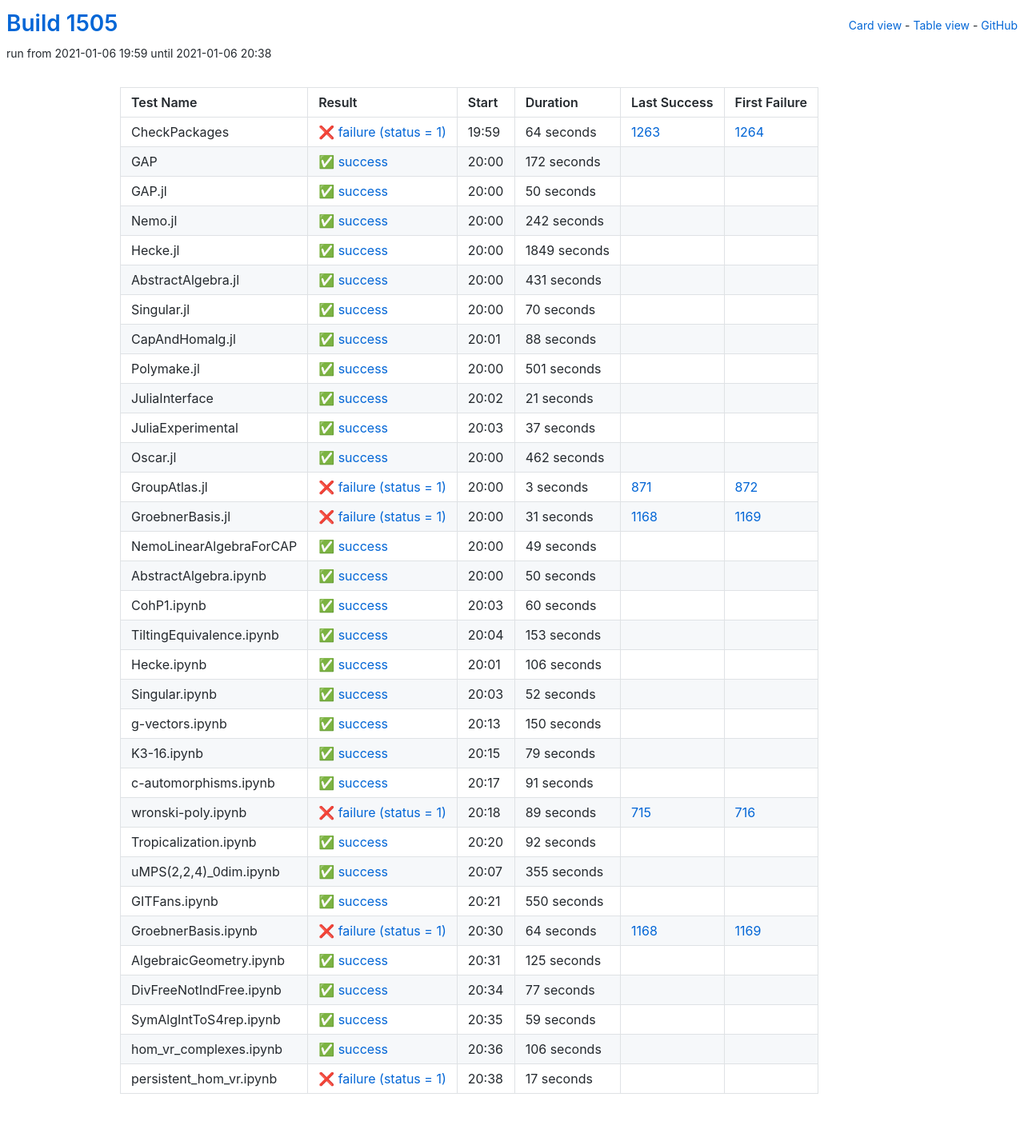
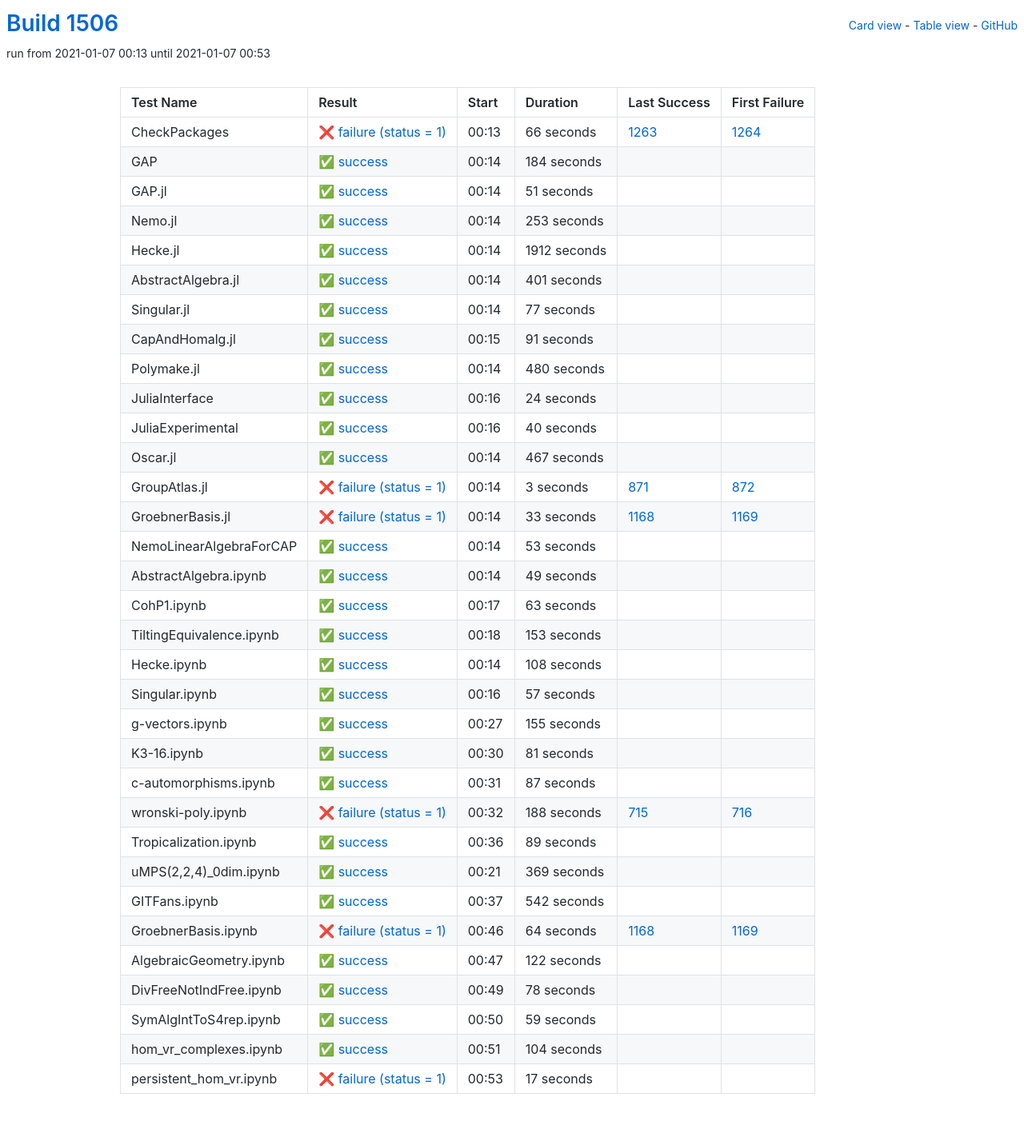
Before and after one commit to oscar-system/oscar-ci-status-stable, a Jekyll site: the page built from table.html, in a window 1280 px wide. Shown: the whole page at 80% size. Built offline with Jekyll 4.4.1, drawn with Linux system fonts in a browser that asks for light colours.

Commit message:
Build #1506

```diff
--- a/_data/ci.yml
+++ b/_data/ci.yml
@@ -1,6 +1,6 @@
 ---
-build: 1505
-build_url: https://oscarci.mathematik.uni-kl.de/job/oscar-stable/1505/
+build: 1506
+build_url: https://oscarci.mathematik.uni-kl.de/job/oscar-stable/1506/
 job: oscar-stable
 organization: oscar-system
 repo: oscar-ci-status-stable
@@ -8,152 +8,152 @@ repourl: https://github.com/oscar-system/oscar-ci-status-stable
 tests:
 - name: CheckPackages
   id: checkpackages
-  log: https://oscarci.mathematik.uni-kl.de/job/oscar-stable/1505/artifact/logs/build-1505/CheckPackages.log
-  start: 2021-01-06 19:59
+  log: https://oscarci.mathematik.uni-kl.de/job/oscar-stable/1506/artifact/logs/build-1506/CheckPackages.log
+  start: 2021-01-07 00:13
   success: false
   exitcode: 1
   status: failure
-  duration: 64
+  duration: 66
   last_success: 1263
   last_success_url: https://oscarci.mathematik.uni-kl.de/job/oscar-stable/1263/
   first_failure: 1264
   first_failure_url: https://oscarci.mathematik.uni-kl.de/job/oscar-stable/1264/
 - name: GAP
   id: gap
-  log: https://oscarci.mathematik.uni-kl.de/job/oscar-stable/1505/artifact/logs/build-1505/GAP.log
-  start: 2021-01-06 20:00
+  log: https://oscarci.mathematik.uni-kl.de/job/oscar-stable/1506/artifact/logs/build-1506/GAP.log
+  start: 2021-01-07 00:14
   success: true
   exitcode: 0
   status: success
-  duration: 172
+  duration: 184
   last_success: false
   last_success_url:
   first_failure: false
   first_failure_url:
 - name: GAP.jl
   id: gap-jl
-  log: https://oscarci.mathematik.uni-kl.de/job/oscar-stable/1505/artifact/logs/build-1505/GAP.jl.log
-  start: 2021-01-06 20:00
+  log: https://oscarci.mathematik.uni-kl.de/job/oscar-stable/1506/artifact/logs/build-1506/GAP.jl.log
+  start: 2021-01-07 00:14
   success: true
   exitcode: 0
   status: success
-  duration: 50
+  duration: 51
   last_success: false
   last_success_url:
   first_failure: false
   first_failure_url:
 - name: Nemo.jl
   id: nemo-jl
-  log: https://oscarci.mathematik.uni-kl.de/job/oscar-stable/1505/artifact/logs/build-1505/Nemo.jl.log
-  start: 2021-01-06 20:00
+  log: https://oscarci.mathematik.uni-kl.de/job/oscar-stable/1506/artifact/logs/build-1506/Nemo.jl.log
+  start: 2021-01-07 00:14
   success: true
   exitcode: 0
   status: success
-  duration: 242
+  duration: 253
   last_success: false
   last_success_url:
   first_failure: false
   first_failure_url:
 - name: Hecke.jl
   id: hecke-jl
-  log: https://oscarci.mathematik.uni-kl.de/job/oscar-stable/1505/artifact/logs/build-1505/Hecke.jl.log
-  start: 2021-01-06 20:00
+  log: https://oscarci.mathematik.uni-kl.de/job/oscar-stable/1506/artifact/logs/build-1506/Hecke.jl.log
+  start: 2021-01-07 00:14
   success: true
   exitcode: 0
   status: success
-  duration: 1849
+  duration: 1912
   last_success: false
   last_success_url:
   first_failure: false
   first_failure_url:
 - name: AbstractAlgebra.jl
   id: abstractalgebra-jl
-  log: https://oscarci.mathematik.uni-kl.de/job/oscar-stable/1505/artifact/logs/build-1505/AbstractAlgebra.jl.log
-  start: 2021-01-06 20:00
+  log: https://oscarci.mathematik.uni-kl.de/job/oscar-stable/1506/artifact/logs/build-1506/AbstractAlgebra.jl.log
+  start: 2021-01-07 00:14
   success: true
   exitcode: 0
   status: success
-  duration: 431
+  duration: 401
   last_success: false
   last_success_url:
   first_failure: false
   first_failure_url:
 - name: Singular.jl
   id: singular-jl
-  log: https://oscarci.mathematik.uni-kl.de/job/oscar-stable/1505/artifact/logs/build-1505/Singular.jl.log
-  start: 2021-01-06 20:00
+  log: https://oscarci.mathematik.uni-kl.de/job/oscar-stable/1506/artifact/logs/build-1506/Singular.jl.log
+  start: 2021-01-07 00:14
   success: true
   exitcode: 0
   status: success
-  duration: 70
+  duration: 77
   last_success: false
   last_success_url:
   first_failure: false
   first_failure_url:
 - name: CapAndHomalg.jl
   id: capandhomalg-jl
-  log: https://oscarci.mathematik.uni-kl.de/job/oscar-stable/1505/artifact/logs/build-1505/CapAndHomalg.jl.log
-  start: 2021-01-06 20:01
+  log: https://oscarci.mathematik.uni-kl.de/job/oscar-stable/1506/artifact/logs/build-1506/CapAndHomalg.jl.log
+  start: 2021-01-07 00:15
   success: true
   exitcode: 0
   status: success
-  duration: 88
+  duration: 91
   last_success: false
   last_success_url:
   first_failure: false
   first_failure_url:
 - name: Polymake.jl
   id: polymake-jl
-  log: https://oscarci.mathematik.uni-kl.de/job/oscar-stable/1505/artifact/logs/build-1505/Polymake.jl.log
-  start: 2021-01-06 20:00
+  log: https://oscarci.mathematik.uni-kl.de/job/oscar-stable/1506/artifact/logs/build-1506/Polymake.jl.log
+  start: 2021-01-07 00:14
   success: true
   exitcode: 0
   status: success
-  duration: 501
+  duration: 480
   last_success: false
   last_success_url:
   first_failure: false
   first_failure_url:
 - name: JuliaInterface
   id: juliainterface
-  log: https://oscarci.mathematik.uni-kl.de/job/oscar-stable/1505/artifact/logs/build-1505/JuliaInterface.log
-  start: 2021-01-06 20:02
+  log: https://oscarci.mathematik.uni-kl.de/job/oscar-stable/1506/artifact/logs/build-1506/JuliaInterface.log
+  start: 2021-01-07 00:16
   success: true
   exitcode: 0
   status: success
-  duration: 21
+  duration: 24
   last_success: false
   last_success_url:
   first_failure: false
   first_failure_url:
 - name: JuliaExperimental
   id: juliaexperimental
-  log: https://oscarci.mathematik.uni-kl.de/job/oscar-stable/1505/artifact/logs/build-1505/JuliaExperimental.log
-  start: 2021-01-06 20:03
+  log: https://oscarci.mathematik.uni-kl.de/job/oscar-stable/1506/artifact/logs/build-1506/JuliaExperimental.log
+  start: 2021-01-07 00:16
   success: true
   exitcode: 0
   status: success
-  duration: 37
+  duration: 40
   last_success: false
   last_success_url:
   first_failure: false
   first_failure_url:
 - name: Oscar.jl
   id: oscar-jl
-  log: https://oscarci.mathematik.uni-kl.de/job/oscar-stable/1505/artifact/logs/build-1505/Oscar.jl.log
-  start: 2021-01-06 20:00
+  log: https://oscarci.mathematik.uni-kl.de/job/oscar-stable/1506/artifact/logs/build-1506/Oscar.jl.log
+  start: 2021-01-07 00:14
   success: true
   exitcode: 0
   status: success
-  duration: 462
+  duration: 467
   last_success: false
   last_success_url:
   first_failure: false
   first_failure_url:
 - name: GroupAtlas.jl
   id: groupatlas-jl
-  log: https://oscarci.mathematik.uni-kl.de/job/oscar-stable/1505/artifact/logs/build-1505/GroupAtlas.jl.log
-  start: 2021-01-06 20:00
+  log: https://oscarci.mathematik.uni-kl.de/job/oscar-stable/1506/artifact/logs/build-1506/GroupAtlas.jl.log
+  start: 2021-01-07 00:14
   success: false
   exitcode: 1
   status: failure
@@ -164,20 +164,32 @@ tests:
   first_failure_url: https://oscarci.mathematik.uni-kl.de/job/oscar-stable/872/
 - name: GroebnerBasis.jl
   id: groebnerbasis-jl
-  log: https://oscarci.mathematik.uni-kl.de/job/oscar-stable/1505/artifact/logs/build-1505/GroebnerBasis.jl.log
-  start: 2021-01-06 20:00
+  log: https://oscarci.mathematik.uni-kl.de/job/oscar-stable/1506/artifact/logs/build-1506/GroebnerBasis.jl.log
+  start: 2021-01-07 00:14
   success: false
   exitcode: 1
   status: failure
-  duration: 31
+  duration: 33
   last_success: 1168
   last_success_url: https://oscarci.mathematik.uni-kl.de/job/oscar-stable/1168/
   first_failure: 1169
   first_failure_url: https://oscarci.mathematik.uni-kl.de/job/oscar-stable/1169/
 - name: NemoLinearAlgebraForCAP
   id: nemolinearalgebraforcap
-  log: https://oscarci.mathematik.uni-kl.de/job/oscar-stable/1505/artifact/logs/build-1505/NemoLinearAlgebraForCAP.log
-  start: 2021-01-06 20:00
+  log: https://oscarci.mathematik.uni-kl.de/job/oscar-stable/1506/artifact/logs/build-1506/NemoLinearAlgebraForCAP.log
+  start: 2021-01-07 00:14
+  success: true
+  exitcode: 0
+  status: success
+  duration: 53
+  last_success: false
+  last_success_url:
+  first_failure: false
+  first_failure_url:
+- name: AbstractAlgebra.ipynb
+  id: abstractalgebra-ipynb
+  log: https://oscarci.mathematik.uni-kl.de/job/oscar-stable/1506/artifact/logs/build-1506/AbstractAlgebra.ipynb.log
+  start: 2021-01-07 00:14
   success: true
   exitcode: 0
   status: success
@@ -186,34 +198,22 @@ tests:
   last_success_url:
   first_failure: false
   first_failure_url:
-- name: AbstractAlgebra.ipynb
-  id: abstractalgebra-ipynb
-  log: https://oscarci.mathematik.uni-kl.de/job/oscar-stable/1505/artifact/logs/build-1505/AbstractAlgebra.ipynb.log
-  start: 2021-01-06 20:00
+- name: CohP1.ipynb
+  id: cohp1-ipynb
+  log: https://oscarci.mathematik.uni-kl.de/job/oscar-stable/1506/artifact/logs/build-1506/CohP1.ipynb.log
+  start: 2021-01-07 00:17
   success: true
   exitcode: 0
   status: success
-  duration: 50
-  last_success: false
-  last_success_url:
-  first_failure: false
-  first_failure_url:
-- name: CohP1.ipynb
-  id: cohp1-ipynb
-  log: https://oscarci.mathematik.uni-kl.de/job/oscar-stable/1505/artifact/logs/build-1505/CohP1.ipynb.log
-  start: 2021-01-06 20:03
-  success: true
-  exitcode: 0
-  status: success
-  duration: 60
+  duration: 63
   last_success: false
   last_success_url:
   first_failure: false
   first_failure_url:
 - name: TiltingEquivalence.ipynb
   id: tiltingequivalence-ipynb
-  log: https://oscarci.mathematik.uni-kl.de/job/oscar-stable/1505/artifact/logs/build-1505/TiltingEquivalence.ipynb.log
-  start: 2021-01-06 20:04
+  log: https://oscarci.mathematik.uni-kl.de/job/oscar-stable/1506/artifact/logs/build-1506/TiltingEquivalence.ipynb.log
+  start: 2021-01-07 00:18
   success: true
   exitcode: 0
   status: success
@@ -224,116 +224,116 @@ tests:
   first_failure_url:
 - name: Hecke.ipynb
   id: hecke-ipynb
-  log: https://oscarci.mathematik.uni-kl.de/job/oscar-stable/1505/artifact/logs/build-1505/Hecke.ipynb.log
-  start: 2021-01-06 20:01
+  log: https://oscarci.mathematik.uni-kl.de/job/oscar-stable/1506/artifact/logs/build-1506/Hecke.ipynb.log
+  start: 2021-01-07 00:14
   success: true
   exitcode: 0
   status: success
-  duration: 106
+  duration: 108
   last_success: false
   last_success_url:
   first_failure: false
   first_failure_url:
 - name: Singular.ipynb
   id: singular-ipynb
-  log: https://oscarci.mathematik.uni-kl.de/job/oscar-stable/1505/artifact/logs/build-1505/Singular.ipynb.log
-  start: 2021-01-06 20:03
+  log: https://oscarci.mathematik.uni-kl.de/job/oscar-stable/1506/artifact/logs/build-1506/Singular.ipynb.log
+  start: 2021-01-07 00:16
   success: true
   exitcode: 0
   status: success
-  duration: 52
+  duration: 57
   last_success: false
   last_success_url:
   first_failure: false
   first_failure_url:
 - name: g-vectors.ipynb
   id: g-vectors-ipynb
-  log: https://oscarci.mathematik.uni-kl.de/job/oscar-stable/1505/artifact/logs/build-1505/g-vectors.ipynb.log
-  start: 2021-01-06 20:13
+  log: https://oscarci.mathematik.uni-kl.de/job/oscar-stable/1506/artifact/logs/build-1506/g-vectors.ipynb.log
+  start: 2021-01-07 00:27
   success: true
   exitcode: 0
   status: success
-  duration: 150
+  duration: 155
   last_success: false
   last_success_url:
   first_failure: false
   first_failure_url:
 - name: K3-16.ipynb
   id: k3-16-ipynb
-  log: https://oscarci.mathematik.uni-kl.de/job/oscar-stable/1505/artifact/logs/build-1505/K3-16.ipynb.log
-  start: 2021-01-06 20:15
+  log: https://oscarci.mathematik.uni-kl.de/job/oscar-stable/1506/artifact/logs/build-1506/K3-16.ipynb.log
+  start: 2021-01-07 00:30
   success: true
   exitcode: 0
   status: success
-  duration: 79
+  duration: 81
   last_success: false
   last_success_url:
   first_failure: false
   first_failure_url:
 - name: c-automorphisms.ipynb
   id: c-automorphisms-ipynb
-  log: https://oscarci.mathematik.uni-kl.de/job/oscar-stable/1505/artifact/logs/build-1505/c-automorphisms.ipynb.log
-  start: 2021-01-06 20:17
+  log: https://oscarci.mathematik.uni-kl.de/job/oscar-stable/1506/artifact/logs/build-1506/c-automorphisms.ipynb.log
+  start: 2021-01-07 00:31
   success: true
   exitcode: 0
   status: success
-  duration: 91
+  duration: 87
   last_success: false
   last_success_url:
   first_failure: false
   first_failure_url:
 - name: wronski-poly.ipynb
   id: wronski-poly-ipynb
-  log: https://oscarci.mathematik.uni-kl.de/job/oscar-stable/1505/artifact/logs/build-1505/wronski-poly.ipynb.log
-  start: 2021-01-06 20:18
+  log: https://oscarci.mathematik.uni-kl.de/job/oscar-stable/1506/artifact/logs/build-1506/wronski-poly.ipynb.log
+  start: 2021-01-07 00:32
   success: false
   exitcode: 1
   status: failure
-  duration: 89
+  duration: 188
   last_success: 715
   last_success_url: https://oscarci.mathematik.uni-kl.de/job/oscar-stable/715/
   first_failure: 716
   first_failure_url: https://oscarci.mathematik.uni-kl.de/job/oscar-stable/716/
 - name: Tropicalization.ipynb
   id: tropicalization-ipynb
-  log: https://oscarci.mathematik.uni-kl.de/job/oscar-stable/1505/artifact/logs/build-1505/Tropicalization.ipynb.log
-  start: 2021-01-06 20:20
+  log: https://oscarci.mathematik.uni-kl.de/job/oscar-stable/1506/artifact/logs/build-1506/Tropicalization.ipynb.log
+  start: 2021-01-07 00:36
   success: true
   exitcode: 0
   status: success
-  duration: 92
+  duration: 89
   last_success: false
   last_success_url:
   first_failure: false
   first_failure_url:
 - name: uMPS(2,2,4)_0dim.ipynb
   id: umps-2-2-4-0dim-ipynb
-  log: https://oscarci.mathematik.uni-kl.de/job/oscar-stable/1505/artifact/logs/build-1505/uMPS-2-2-4-_0dim.ipynb.log
-  start: 2021-01-06 20:07
+  log: https://oscarci.mathematik.uni-kl.de/job/oscar-stable/1506/artifact/logs/build-1506/uMPS-2-2-4-_0dim.ipynb.log
+  start: 2021-01-07 00:21
   success: true
   exitcode: 0
   status: success
-  duration: 355
+  duration: 369
   last_success: false
   last_success_url:
   first_failure: false
   first_failure_url:
 - name: GITFans.ipynb
   id: gitfans-ipynb
-  log: https://oscarci.mathematik.uni-kl.de/job/oscar-stable/1505/artifact/logs/build-1505/GITFans.ipynb.log
-  start: 2021-01-06 20:21
+  log: https://oscarci.mathematik.uni-kl.de/job/oscar-stable/1506/artifact/logs/build-1506/GITFans.ipynb.log
+  start: 2021-01-07 00:37
   success: true
   exitcode: 0
   status: success
-  duration: 550
+  duration: 542
   last_success: false
   last_success_url:
   first_failure: false
   first_failure_url:
 - name: GroebnerBasis.ipynb
   id: groebnerbasis-ipynb
-  log: https://oscarci.mathematik.uni-kl.de/job/oscar-stable/1505/artifact/logs/build-1505/GroebnerBasis.ipynb.log
-  start: 2021-01-06 20:30
+  log: https://oscarci.mathematik.uni-kl.de/job/oscar-stable/1506/artifact/logs/build-1506/GroebnerBasis.ipynb.log
+  start: 2021-01-07 00:46
   success: false
   exitcode: 1
   status: failure
@@ -344,32 +344,32 @@ tests:
   first_failure_url: https://oscarci.mathematik.uni-kl.de/job/oscar-stable/1169/
 - name: AlgebraicGeometry.ipynb
   id: algebraicgeometry-ipynb
-  log: https://oscarci.mathematik.uni-kl.de/job/oscar-stable/1505/artifact/logs/build-1505/AlgebraicGeometry.ipynb.log
-  start: 2021-01-06 20:31
+  log: https://oscarci.mathematik.uni-kl.de/job/oscar-stable/1506/artifact/logs/build-1506/AlgebraicGeometry.ipynb.log
+  start: 2021-01-07 00:47
   success: true
   exitcode: 0
   status: success
-  duration: 125
+  duration: 122
   last_success: false
   last_success_url:
   first_failure: false
   first_failure_url:
 - name: DivFreeNotIndFree.ipynb
   id: divfreenotindfree-ipynb
-  log: https://oscarci.mathematik.uni-kl.de/job/oscar-stable/1505/artifact/logs/build-1505/DivFreeNotIndFree.ipynb.log
-  start: 2021-01-06 20:34
+  log: https://oscarci.mathematik.uni-kl.de/job/oscar-stable/1506/artifact/logs/build-1506/DivFreeNotIndFree.ipynb.log
+  start: 2021-01-07 00:49
   success: true
   exitcode: 0
   status: success
-  duration: 77
+  duration: 78
   last_success: false
   last_success_url:
   first_failure: false
   first_failure_url:
 - name: SymAlgIntToS4rep.ipynb
   id: symalginttos4rep-ipynb
-  log: https://oscarci.mathematik.uni-kl.de/job/oscar-stable/1505/artifact/logs/build-1505/SymAlgIntToS4rep.ipynb.log
-  start: 2021-01-06 20:35
+  log: https://oscarci.mathematik.uni-kl.de/job/oscar-stable/1506/artifact/logs/build-1506/SymAlgIntToS4rep.ipynb.log
+  start: 2021-01-07 00:50
   success: true
   exitcode: 0
   status: success
@@ -380,20 +380,20 @@ tests:
   first_failure_url:
 - name: hom_vr_complexes.ipynb
   id: hom-vr-complexes-ipynb
-  log: https://oscarci.mathematik.uni-kl.de/job/oscar-stable/1505/artifact/logs/build-1505/hom_vr_complexes.ipynb.log
-  start: 2021-01-06 20:36
+  log: https://oscarci.mathematik.uni-kl.de/job/oscar-stable/1506/artifact/logs/build-1506/hom_vr_complexes.ipynb.log
+  start: 2021-01-07 00:51
   success: true
   exitcode: 0
   status: success
-  duration: 106
+  duration: 104
   last_success: false
   last_success_url:
   first_failure: false
   first_failure_url:
 - name: persistent_hom_vr.ipynb
   id: persistent-hom-vr-ipynb
-  log: https://oscarci.mathematik.uni-kl.de/job/oscar-stable/1505/artifact/logs/build-1505/persistent_hom_vr.ipynb.log
-  start: 2021-01-06 20:38
+  log: https://oscarci.mathematik.uni-kl.de/job/oscar-stable/1506/artifact/logs/build-1506/persistent_hom_vr.ipynb.log
+  start: 2021-01-07 00:53
   success: false
   exitcode: 1
   status: failure
```
Also changed, not shown: README.md.
